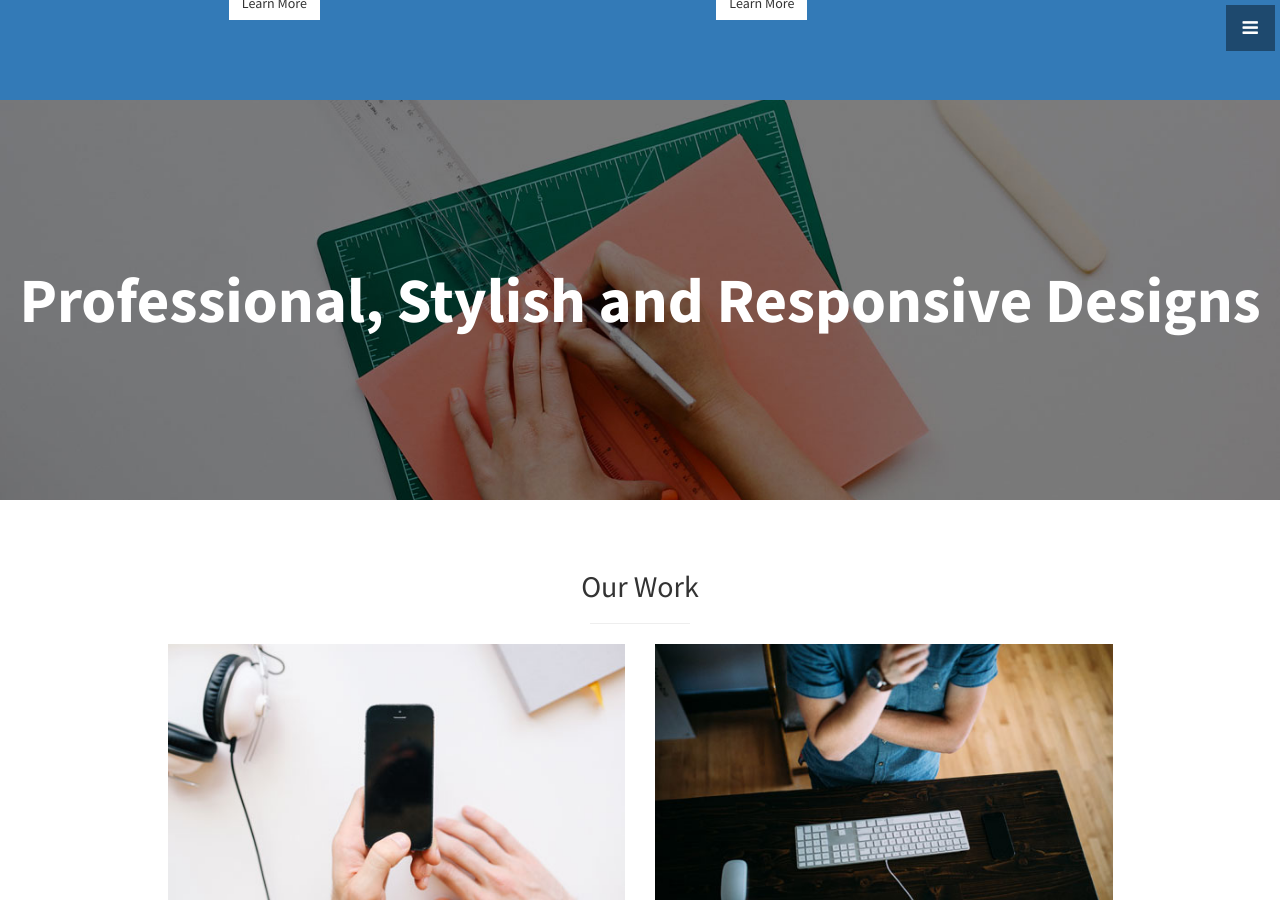
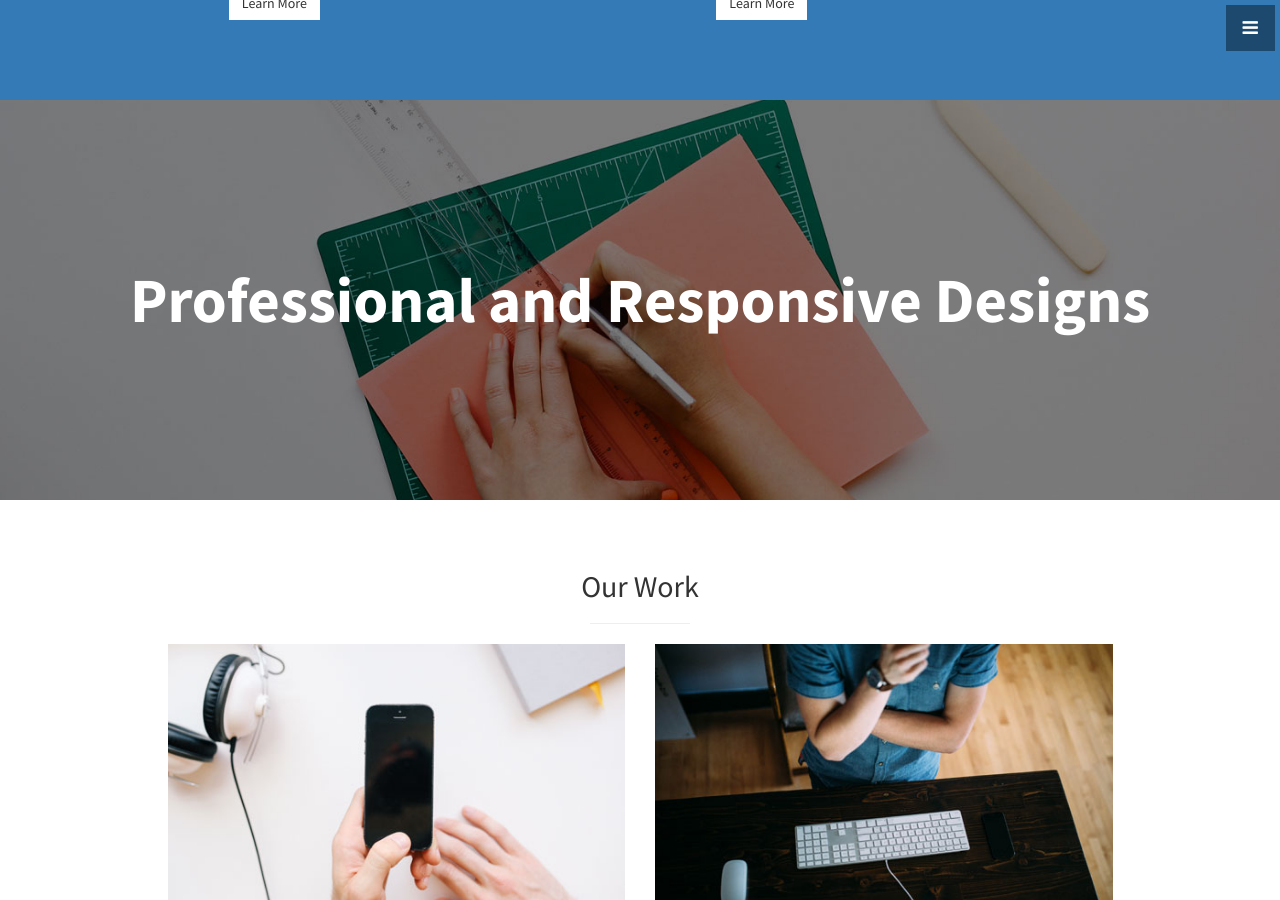
Before and after one commit to mdelarocha/github.io, a Jekyll site: the page index.html, which Jekyll copies as it is, in a window 1280 px wide and 900 px high, scrolled down 1551 px. Built offline with Jekyll 4.4.1, drawn with Linux system fonts in a browser that asks for light colours.

Commit message:
Update index.html

```diff
--- a/index.html
+++ b/index.html
@@ -98,7 +98,7 @@
                             <div class="service-item">
                                 <span class="fa-stack fa-4x">
                                 <i class="fa fa-circle fa-stack-2x"></i>
-                                <i class="fa fa-icon-inbox fa-stack-1x text-primary"></i>
+                                <i class="fa fa-inbox fa-stack-1x text-primary"></i>
                             </span>
                                 <h4>
                                     <strong>ThoughtBox</strong>
@@ -111,7 +111,7 @@
                             <div class="service-item">
                                 <span class="fa-stack fa-4x">
                                 <i class="fa fa-circle fa-stack-2x"></i>
-                                <i class="fa fa-icon-bar-chart fa-stack-1x text-primary"></i>
+                                <i class="fa fa-bar-chart fa-stack-1x text-primary"></i>
                             </span>
                                 <h4>
                                     <strong>Personal Finance Tool</strong>
@@ -124,7 +124,7 @@
                             <div class="service-item">
                                 <span class="fa-stack fa-4x">
                                 <i class="fa fa-circle fa-stack-2x"></i>
-                                <i class="fa fa-icon-comments-alt fa-stack-1x text-primary"></i>
+                                <i class="fa fa-comments-alt fa-stack-1x text-primary"></i>
                             </span>
                                 <h4>
                                     <strong>Weather and Twitter Chatbot</strong>
@@ -137,7 +137,7 @@
                             <div class="service-item">
                                 <span class="fa-stack fa-4x">
                                 <i class="fa fa-circle fa-stack-2x"></i>
-                                <i class="fa fa-icon-smile fa-stack-1x text-primary"></i>
+                                <i class="fa fa-smile fa-stack-1x text-primary"></i>
                             </span>
                                 <h4>
                                     <strong>Meme Generator</strong>
@@ -159,7 +159,7 @@
     <!-- Callout -->
     <aside class="callout">
         <div class="text-vertical-center">
-            <h1>Professional, Stylish and Responsive Designs</h1>
+            <h1>Professional and Responsive Designs</h1>
         </div>
     </aside>
 
@@ -211,6 +211,7 @@
     </section>
 
     <!-- Footer -->
+    <aside class="contact">
     <footer>
         <div class="container">
             <div class="row">
@@ -240,6 +241,7 @@
         </div>
         <a id="to-top" href="#top" class="btn btn-dark btn-lg"><i class="fa fa-chevron-up fa-fw fa-1x"></i></a>
     </footer>
+    </aside>
 
     <!-- jQuery -->
     <script src="js/jquery.js"></script>
```
